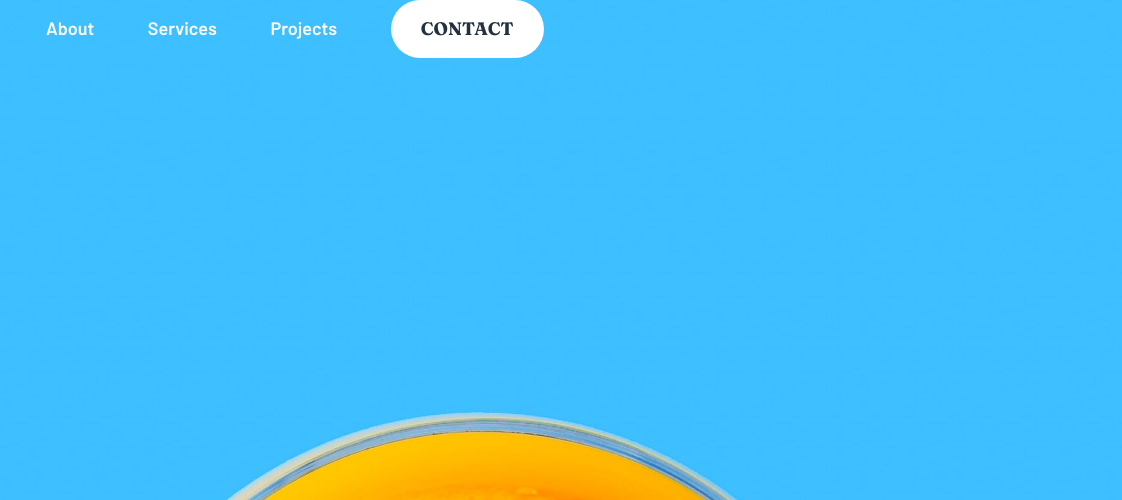
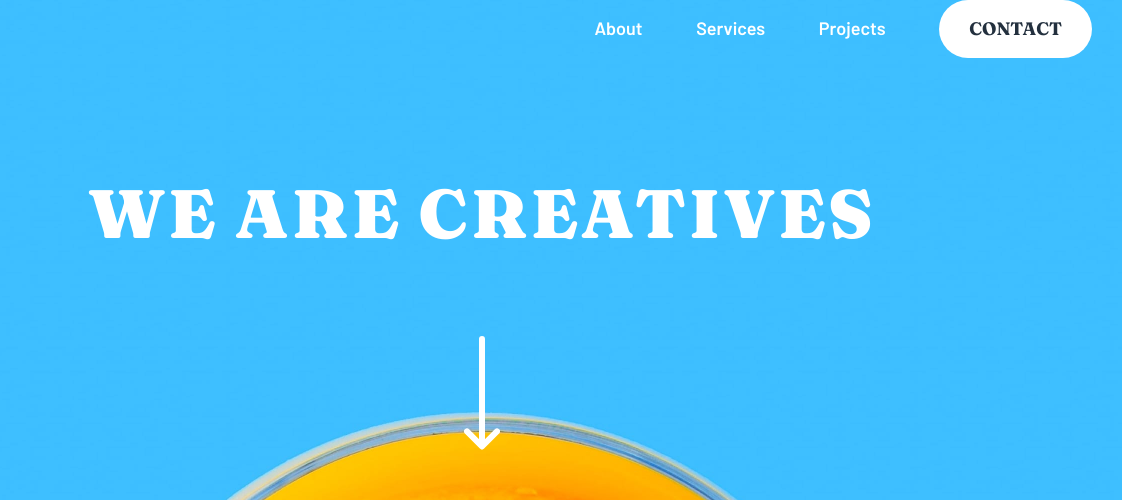
Before and after one commit to shoproizoshlo/sunnyside-agency-landing-page, a plain HTML site: page index.html in a window 1280 px wide. Shown: the top 500 px of the page, 158-1280 px from the left. Drawn offline with nearby package versions, Linux system fonts and the light colour scheme.

Commit message:
fixed navbar

```diff
--- a/index.html
+++ b/index.html
@@ -61,13 +61,13 @@
     <main>
       <div class="wrapper">
         <div class="headline">
-          <div class="bg">
+          <div class="headline-bg">
             <img
               src="./images/desktop/image-header.jpg"
               class="bg-image"
               alt="image header"
             />
-            <div>
+            <div class="headline-text d-lg-flex flex-column align-items-center">
               <h1>We are creatives</h1>
               <img src="./images/icon-arrow-down.svg" alt="icon arrow down" />
             </div>
--- a/src/style.css
+++ b/src/style.css
@@ -140,8 +140,9 @@ main {
 }
 
 header {
-  padding: 2rem 0;
   position: absolute;
+  width: 100%;
+
   z-index: 20;
 }
 
@@ -204,17 +205,7 @@ header .container {
 .headline {
   text-align: center;
 }
-.headline h1 {
-  margin: 1.2em;
-  font-family: "Fraunces", serif;
-  font-weight: 900;
-  text-transform: uppercase;
-  letter-spacing: 3px;
-  font-size: 3.8em;
-  color: var(--neutral-white);
-}
-
-.bg {
+.headline-bg {
   flex: 0 0 33.3333%;
   min-height: 800px;
   overflow: hidden;
@@ -228,6 +219,22 @@ header .container {
   position: absolute;
   top: 0;
   left: 0;
+}
+.headline-text {
+  margin: 7%;
+}
+.headline-text h1 {
+  margin: 1.2em;
+  font-family: "Fraunces", serif;
+  font-weight: 900;
+  text-transform: uppercase;
+  letter-spacing: 3px;
+  font-size: 3.8em;
+  color: var(--neutral-white);
+  z-index: 10;
+}
+.headline-text img {
+  z-index: 10;
 }
 
 .service-text {
```
